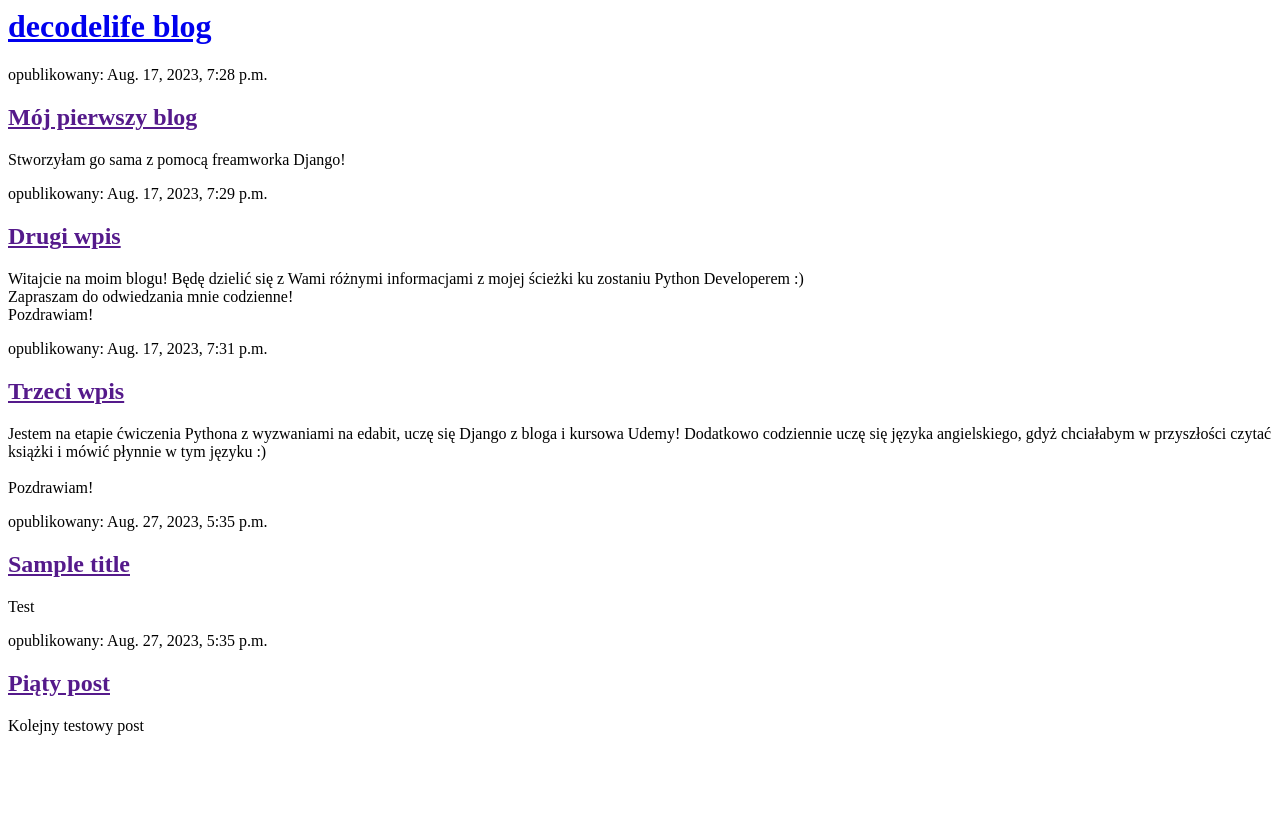
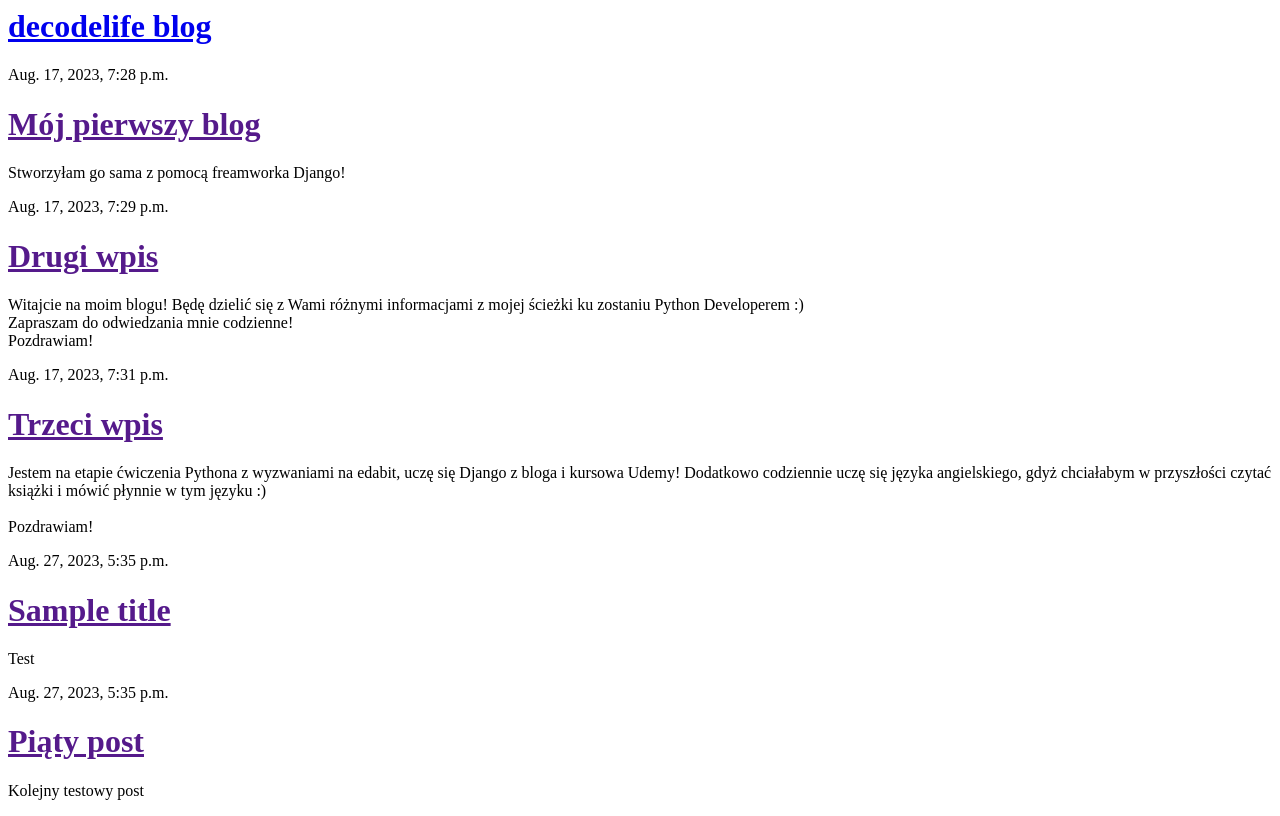
Before and after one commit to Bellarco92/Django-blog, a Django app: page / in a window 1280 px wide. Before the commit the page ends 735 px from the top, so only its background shows below. Run offline with Django 4.2, Linux system fonts and the light colour scheme; data comes from the database, SQL or seed files in the repository.

Commit message:
Modified html

```diff
--- a/blog/templates/blog/post_list.html
+++ b/blog/templates/blog/post_list.html
@@ -3,17 +3,24 @@
         <title>decodelife blog</title>
     </head>
     <body>
-        <div>
+         <div class="page-header">
             <h1><a href="/">decodelife blog</a></h1>
         </div>
 
-        {% for post in posts %}
-            <div>
-                <p>opublikowany: {{ post.created_date }}</p>
-                <h2><a href="">{{ post.title }}</a></h2>
-                <p>{{ post.text|linebreaksbr }}</p>
+        <div class="content container">
+            <div class="row">
+                <div class="col-md-8">
+                {% for post in posts %}
+                    <div class="post">
+                        <div class="date">
+                            {{ post.created_date }}
+                        </div>
+                        <h1><a href="">{{ post.title }}</a></h1>
+                        <p>{{ post.text|linebreaksbr }}</p>
+                    </div>
+                {% endfor %}
+                </div>
             </div>
-        {% endfor %}
-
+        </div>
     </body>
 </html>
--- a/blog/views.py
+++ b/blog/views.py
@@ -1,5 +1,4 @@
 from django.shortcuts import render
-from django.utils import timezone
 from .models import Post
 
 
```
Also changed, not shown: blog/migrations/0001_initial.py, blog/migrations/0002_alter_post_created_date.py (deleted), 1 other file.
